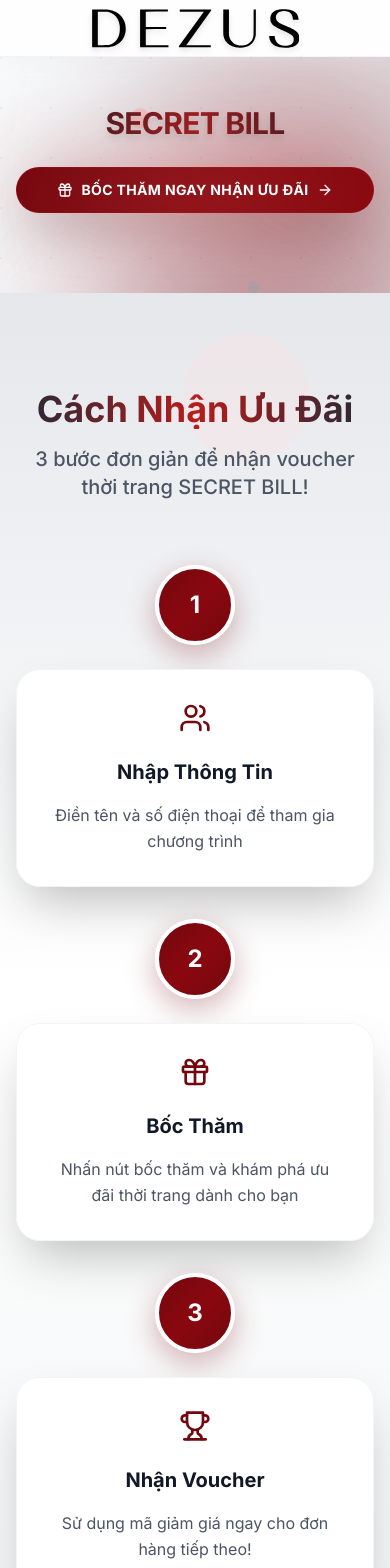
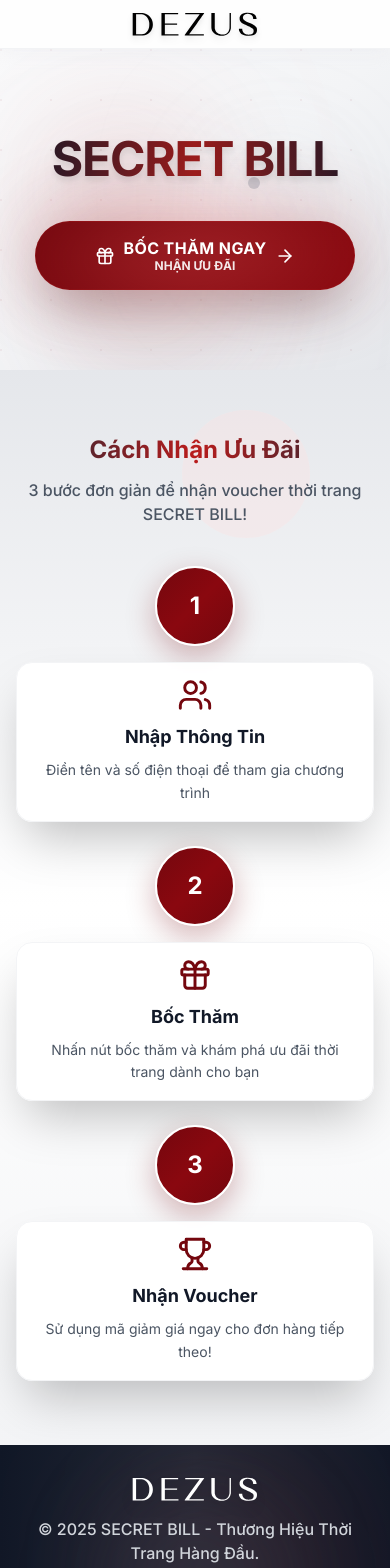
Before and after one commit to linhct030132/lucky-voucher-wheel, a React (Create React App) app in the folder frontend/: page / in a window 390 px wide. Shown: the top 1568 px of the page. Built offline with nearby package versions, Linux system fonts and the light colour scheme.

Commit message:
feat: update to view student code in the student overview

```diff
--- a/frontend/src/pages/LandingPage.js
+++ b/frontend/src/pages/LandingPage.js
@@ -20,7 +20,7 @@
       {/* Navigation Header */}
       <nav className="z-50 bg-white/95 backdrop-blur-xl border-b border-gray-200/50 sticky top-0 shadow-lg shadow-gray-200/20">
         <div className="container mx-auto px-4 sm:px-6 lg:px-8">
-          <div className="flex justify-center items-center h-18 py-2">
+          <div className="flex justify-center items-center h-12 sm:h-14 py-2">
             <motion.div
               initial={{ opacity: 0, x: -20 }}
               animate={{ opacity: 1, x: 0 }}
@@ -28,43 +28,43 @@
               whileHover={{ scale: 1.05 }}
               transition={{ type: "spring", stiffness: 300 }}
             >
-              <LogoIcon className="h-10 ml-0 filter drop-shadow-md group-hover:drop-shadow-lg transition-all duration-300" />
+              <LogoIcon className="h-6 sm:h-8 ml-0 filter drop-shadow-md group-hover:drop-shadow-lg transition-all duration-300" />
             </motion.div>
           </div>
         </div>
       </nav>
 
       {/* Hero Section */}
-      <section className="relative overflow-hidden pt-12 pb-20 sm:pt-16 sm:pb-24 lg:pt-20 lg:pb-28 bg-gradient-to-br from-gray-50 via-gray-100 to-gray-200">
+      <section className="relative overflow-hidden py-20 sm:py-24 lg:py-28 bg-gradient-to-br from-gray-50 via-gray-100 to-gray-200">
         {/* Enhanced Background Elements */}
         <div className="absolute inset-0">
-          {/* Floating orbs with improved gradients */}
+          {/* Floating orbs with improved gradients - balanced for hero */}
           <div
-            className="absolute top-20 left-10 w-96 h-96 rounded-full mix-blend-multiply filter blur-3xl opacity-30 animate-blob"
+            className="absolute top-8 left-5 w-40 h-40 sm:w-72 sm:h-72 sm:top-16 sm:left-10 rounded-full mix-blend-multiply filter blur-3xl opacity-20 sm:opacity-30 animate-blob"
             style={{
               background:
                 "radial-gradient(circle, #74070E 0%, #FF6B6B 50%, transparent 70%)",
             }}
           ></div>
           <div
-            className="absolute top-40 right-10 w-80 h-80 rounded-full mix-blend-multiply filter blur-3xl opacity-25 animate-blob animation-delay-2000"
+            className="absolute top-16 right-5 w-36 h-36 sm:w-64 sm:h-64 sm:top-32 sm:right-10 rounded-full mix-blend-multiply filter blur-3xl opacity-15 sm:opacity-25 animate-blob animation-delay-2000"
             style={{
               background:
                 "radial-gradient(circle, #9CA3AF 0%, #E5E7EB 50%, transparent 70%)",
             }}
           ></div>
           <div
-            className="absolute -bottom-32 left-20 w-96 h-96 rounded-full mix-blend-multiply filter blur-3xl opacity-30 animate-blob animation-delay-4000"
+            className="absolute -bottom-12 left-10 w-40 h-40 sm:w-72 sm:h-72 sm:-bottom-24 sm:left-20 rounded-full mix-blend-multiply filter blur-3xl opacity-20 sm:opacity-30 animate-blob animation-delay-4000"
             style={{
               background:
                 "radial-gradient(circle, #74070E 0%, #8A080F 30%, #9CA3AF 60%, transparent 80%)",
             }}
           ></div>
 
-          {/* Floating particles */}
-          <div className="absolute top-32 left-1/4 w-4 h-4 bg-red-400 rounded-full opacity-40 animate-ping"></div>
-          <div className="absolute top-56 right-1/3 w-3 h-3 bg-gray-400 rounded-full opacity-30 animate-pulse animation-delay-1000"></div>
-          <div className="absolute bottom-40 left-1/3 w-5 h-5 bg-red-300 rounded-full opacity-50 animate-bounce animation-delay-3000"></div>
+          {/* Floating particles - adjusted for balanced hero */}
+          <div className="absolute top-20 left-1/4 w-4 h-4 bg-red-400 rounded-full opacity-35 animate-ping"></div>
+          <div className="absolute top-32 right-1/3 w-3 h-3 bg-gray-400 rounded-full opacity-30 animate-pulse animation-delay-1000"></div>
+          <div className="absolute bottom-20 left-1/3 w-5 h-5 bg-red-300 rounded-full opacity-45 animate-bounce animation-delay-3000"></div>
 
           {/* Subtle grid pattern */}
           <div
@@ -77,13 +77,13 @@
         </div>
 
         <div className="relative container mx-auto px-4 sm:px-6 lg:px-8">
-          <div className="text-center max-w-4xl mx-auto">
+          <div className="text-center max-w-5xl mx-auto">
             <motion.div
               initial={{ opacity: 0, y: 30 }}
               animate={{ opacity: 1, y: 0 }}
               transition={{ delay: 0.3, duration: 0.8 }}
             >
-              <h1 className="text-3xl xs:text-4xl sm:text-5xl md:text-6xl lg:text-7xl font-extrabold mb-6 sm:mb-8 lg:mb-10">
+              <h1 className="text-5xl xs:text-6xl sm:text-7xl md:text-8xl lg:text-9xl font-extrabold mb-8 sm:mb-10 lg:mb-12">
                 <span className="block bg-gradient-to-r from-gray-900 via-red-800 to-gray-900 bg-clip-text text-transparent drop-shadow-lg leading-tight tracking-tight">
                   SECRET BILL
                 </span>
@@ -92,7 +92,7 @@
               <div className="flex flex-col sm:flex-row gap-4 sm:gap-6 justify-center items-center">
                 <motion.button
                   onClick={handleStartSpin}
-                  className="group relative text-white font-bold text-sm sm:text-base lg:text-lg xl:text-xl px-6 sm:px-8 lg:px-10 xl:px-12 py-3 sm:py-4 lg:py-5 xl:py-6 rounded-3xl shadow-2xl hover:shadow-red-500/50 transform transition-all duration-500 border border-red-700/20 w-full sm:w-auto max-w-sm sm:max-w-none"
+                  className="group relative text-white font-bold text-base sm:text-lg lg:text-xl px-8 sm:px-10 lg:px-12 py-4 sm:py-5 lg:py-6 rounded-full sm:rounded-full shadow-2xl hover:shadow-red-500/50 transform transition-all duration-500 border border-red-700/20 w-full sm:w-auto max-w-xs sm:max-w-none whitespace-nowrap"
                   style={{
                     background:
                       "linear-gradient(135deg, #74070E 0%, #8A080F 50%, #74070E 100%)",
@@ -104,17 +104,22 @@
                   }}
                   whileTap={{ scale: 0.95 }}
                 >
-                  <div className="flex items-center justify-center space-x-2 sm:space-x-3 lg:space-x-4 relative z-10">
-                    <Gift className="w-4 h-4 sm:w-5 sm:h-5 lg:w-6 lg:h-6 xl:w-7 xl:h-7 flex-shrink-0" />
-                    <span className="tracking-wide font-bold text-center">
-                      BỐC THĂM NGAY NHẬN ƯU ĐÃI
-                    </span>
-                    <ArrowRight className="w-4 h-4 sm:w-4 sm:h-4 lg:w-5 lg:h-5 xl:w-6 xl:h-6 group-hover:translate-x-2 transition-transform duration-300 flex-shrink-0" />
+                  <div className="flex items-center justify-center space-x-2 sm:space-x-3 relative z-10">
+                    <Gift className="w-5 h-5 sm:w-6 sm:h-6 flex-shrink-0" />
+                    <div className="text-center">
+                      <div className="font-bold text-base sm:text-lg leading-tight tracking-wide">
+                        BỐC THĂM NGAY
+                      </div>
+                      <div className="text-xs sm:text-sm opacity-90 leading-tight">
+                        NHẬN ƯU ĐÃI
+                      </div>
+                    </div>
+                    <ArrowRight className="w-5 h-5 sm:w-6 sm:h-6 group-hover:translate-x-1 transition-transform duration-300 flex-shrink-0" />
                   </div>
 
                   {/* Enhanced glow effect */}
                   <div
-                    className="absolute inset-0 rounded-3xl blur-2xl opacity-40 group-hover:opacity-80 -z-10 transition-opacity duration-500"
+                    className="absolute inset-0 rounded-full blur-2xl opacity-40 group-hover:opacity-80 -z-10 transition-opacity duration-500"
                     style={{
                       background:
                         "linear-gradient(135deg, #74070E, #FF6B6B, #74070E)",
@@ -122,7 +127,7 @@
                   ></div>
 
                   {/* Shimmer effect */}
-                  <div className="absolute inset-0 rounded-3xl overflow-hidden -z-5">
+                  <div className="absolute inset-0 rounded-full overflow-hidden -z-5">
                     <div
                       className="absolute inset-0 bg-gradient-to-r from-transparent via-white/20 to-transparent -skew-x-12 -translate-x-full group-hover:translate-x-full transition-transform duration-1000"
                       style={{ width: "100%" }}
@@ -136,7 +141,7 @@
       </section>
 
       {/* How It Works Section */}
-      <section className="py-24 bg-gradient-to-b from-gray-200 via-white to-gray-100 relative">
+      <section className="py-16 sm:py-20 lg:py-24 xl:py-28 bg-gradient-to-b from-gray-200 via-white to-gray-100 relative">
         {/* Background decoration */}
         <div className="absolute inset-0 overflow-hidden">
           <div className="absolute top-10 right-20 w-32 h-32 bg-red-100 rounded-full opacity-30 animate-pulse"></div>
@@ -148,18 +153,18 @@
             initial={{ opacity: 0, y: 30 }}
             whileInView={{ opacity: 1, y: 0 }}
             viewport={{ once: true }}
-            className="text-center mb-16"
+            className="text-center mb-10 sm:mb-12 lg:mb-16"
           >
-            <h2 className="text-4xl lg:text-5xl font-bold mb-4 bg-gradient-to-r from-gray-800 via-red-700 to-gray-800 bg-clip-text text-transparent">
+            <h2 className="text-2xl sm:text-3xl lg:text-4xl xl:text-5xl font-bold mb-3 sm:mb-4 lg:mb-6 bg-gradient-to-r from-gray-800 via-red-700 to-gray-800 bg-clip-text text-transparent">
               Cách Nhận Ưu Đãi
             </h2>
-            <p className="text-xl text-gray-600 font-medium">
+            <p className="text-base sm:text-lg lg:text-xl text-gray-600 font-medium px-2 sm:px-4">
               3 bước đơn giản để nhận voucher thời trang SECRET BILL!
             </p>
           </motion.div>
 
           <div className="max-w-4xl mx-auto">
-            <div className="grid grid-cols-1 md:grid-cols-3 gap-8 lg:gap-12">
+            <div className="grid grid-cols-1 sm:grid-cols-2 lg:grid-cols-3 gap-6 sm:gap-8 lg:gap-10 xl:gap-12">
               {[
                 {
                   step: "1",
@@ -204,7 +209,7 @@
 
                   <div className="relative z-10 group">
                     <div
-                      className="w-20 h-20 rounded-full flex items-center justify-center text-white text-2xl font-bold mx-auto mb-6 shadow-2xl transform group-hover:scale-110 transition-all duration-300 border-4 border-white"
+                      className="w-20 h-20 sm:w-16 sm:h-16 lg:w-20 lg:h-20 rounded-full flex items-center justify-center text-white text-2xl sm:text-xl lg:text-2xl font-bold mx-auto mb-4 sm:mb-5 lg:mb-6 shadow-2xl transform group-hover:scale-110 transition-all duration-300 border-2 sm:border-4 border-white"
                       style={{
                         background:
                           "linear-gradient(135deg, #74070E 0%, #8A080F 50%, #74070E 100%)",
@@ -213,17 +218,19 @@
                     >
                       {step.step}
                     </div>
-                    <div className="bg-white rounded-3xl p-8 shadow-2xl border border-gray-100 transform group-hover:-translate-y-2 group-hover:shadow-3xl transition-all duration-500 backdrop-blur-sm bg-white/95">
+                    <div className="bg-white rounded-2xl sm:rounded-3xl p-4 sm:p-6 lg:p-8 shadow-2xl border border-gray-100 transform group-hover:-translate-y-2 group-hover:shadow-3xl transition-all duration-500 backdrop-blur-sm bg-white/95">
                       <div
-                        className="mb-6 flex justify-center transform group-hover:scale-110 transition-transform duration-300"
+                        className="mb-3 sm:mb-4 lg:mb-6 flex justify-center transform group-hover:scale-110 transition-transform duration-300"
                         style={{ color: "#74070E" }}
                       >
-                        {step.icon}
+                        <div className="scale-110 sm:scale-100">
+                          {step.icon}
+                        </div>
                       </div>
-                      <h3 className="text-xl font-bold text-gray-900 mb-4 group-hover:text-red-800 transition-colors duration-300">
+                      <h3 className="text-lg sm:text-xl lg:text-xl font-bold text-gray-900 mb-2 sm:mb-3 lg:mb-4 group-hover:text-red-800 transition-colors duration-300">
                         {step.title}
                       </h3>
-                      <p className="text-gray-600 leading-relaxed">
+                      <p className="text-sm sm:text-base lg:text-base text-gray-600 leading-relaxed">
                         {step.description}
                       </p>
 
@@ -246,7 +253,7 @@
       </section>
 
       {/* Footer */}
-      <footer className="bg-gradient-to-r from-gray-900 via-gray-800 to-gray-900 text-white py-16 relative overflow-hidden">
+      <footer className="bg-gradient-to-r from-gray-900 via-gray-800 to-gray-900 text-white py-8 sm:py-12 lg:py-16 relative overflow-hidden">
         {/* Footer background effects */}
         <div className="absolute inset-0">
           <div className="absolute top-0 left-1/4 w-64 h-64 bg-red-900/20 rounded-full filter blur-3xl"></div>
@@ -260,25 +267,25 @@
             viewport={{ once: true }}
             className="text-center"
           >
-            <div className="flex items-center justify-center space-x-3 mb-6">
+            <div className="flex items-center justify-center space-x-3 mb-4 sm:mb-6">
               <LogoIcon
-                className="h-8 ml-0 text-white filter drop-shadow-lg"
+                className="h-6 sm:h-8 ml-0 text-white filter drop-shadow-lg"
                 fill="#FFFFFF"
               />
             </div>
-            <p className="text-gray-300 mb-3 text-lg font-medium">
+            <p className="text-gray-300 mb-2 sm:mb-3 text-base sm:text-lg font-medium px-2">
               © {new Date().getFullYear()} SECRET BILL - Thương Hiệu Thời Trang
               Hàng Đầu.
             </p>
-            <p className="text-gray-400 max-w-md mx-auto leading-relaxed">
+            <p className="text-gray-400 max-w-md mx-auto leading-relaxed text-sm sm:text-base px-4">
               Mang đến phong cách thời trang độc đáo với giá cả hấp dẫn nhất
             </p>
 
             {/* Decorative line */}
-            <div className="mt-8 flex items-center justify-center">
-              <div className="w-24 h-px bg-gradient-to-r from-transparent via-red-500 to-transparent"></div>
-              <div className="mx-4 w-2 h-2 bg-red-500 rounded-full"></div>
-              <div className="w-24 h-px bg-gradient-to-r from-transparent via-red-500 to-transparent"></div>
+            <div className="mt-6 sm:mt-8 flex items-center justify-center">
+              <div className="w-16 sm:w-24 h-px bg-gradient-to-r from-transparent via-red-500 to-transparent"></div>
+              <div className="mx-3 sm:mx-4 w-1.5 h-1.5 sm:w-2 sm:h-2 bg-red-500 rounded-full"></div>
+              <div className="w-16 sm:w-24 h-px bg-gradient-to-r from-transparent via-red-500 to-transparent"></div>
             </div>
           </motion.div>
         </div>
@@ -354,6 +361,24 @@
         .animate-glow {
           animation: pulse-glow 2s ease-in-out infinite alternate;
         }
+
+        /* Mobile optimization */
+        @media (max-width: 320px) {
+          .text-5xl {
+            font-size: 2.25rem;
+          }
+          .text-lg {
+            font-size: 1rem;
+          }
+        }
+
+        /* Very small screens optimization */
+        @media (max-width: 375px) {
+          .py-20 {
+            padding-top: 4rem;
+            padding-bottom: 4rem;
+          }
+        }
       `}</style>
     </div>
   );
```
